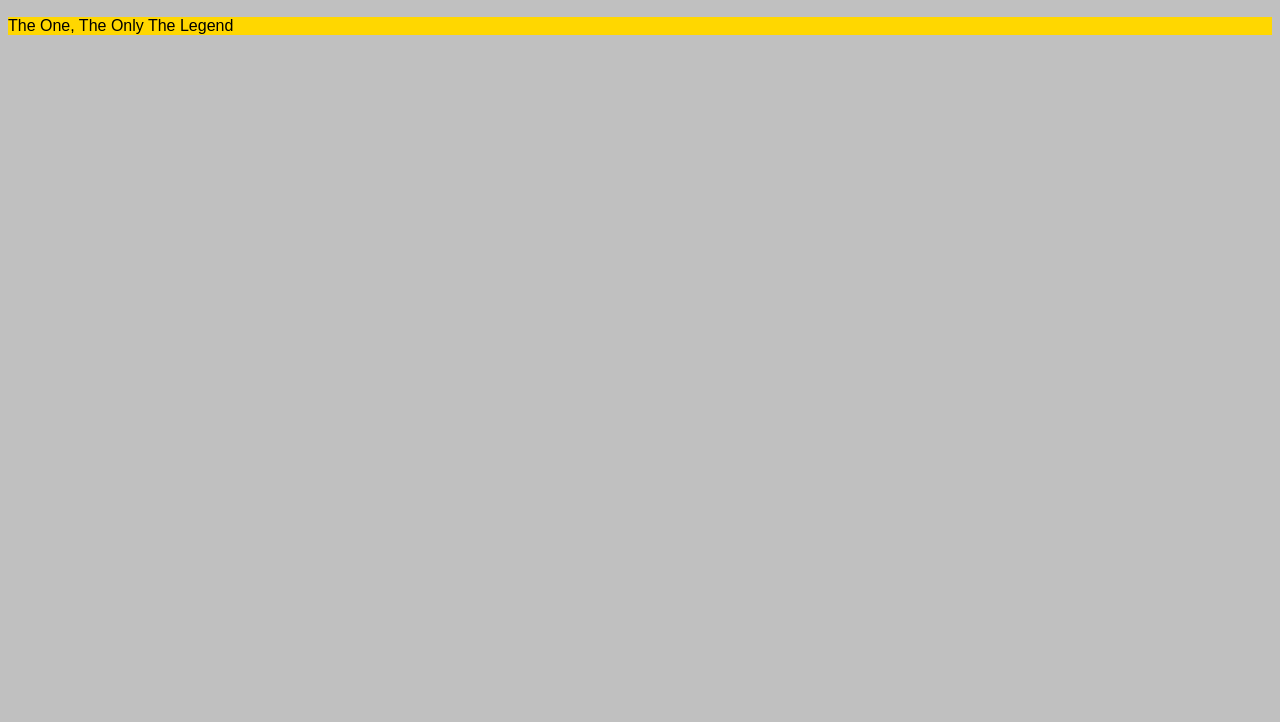
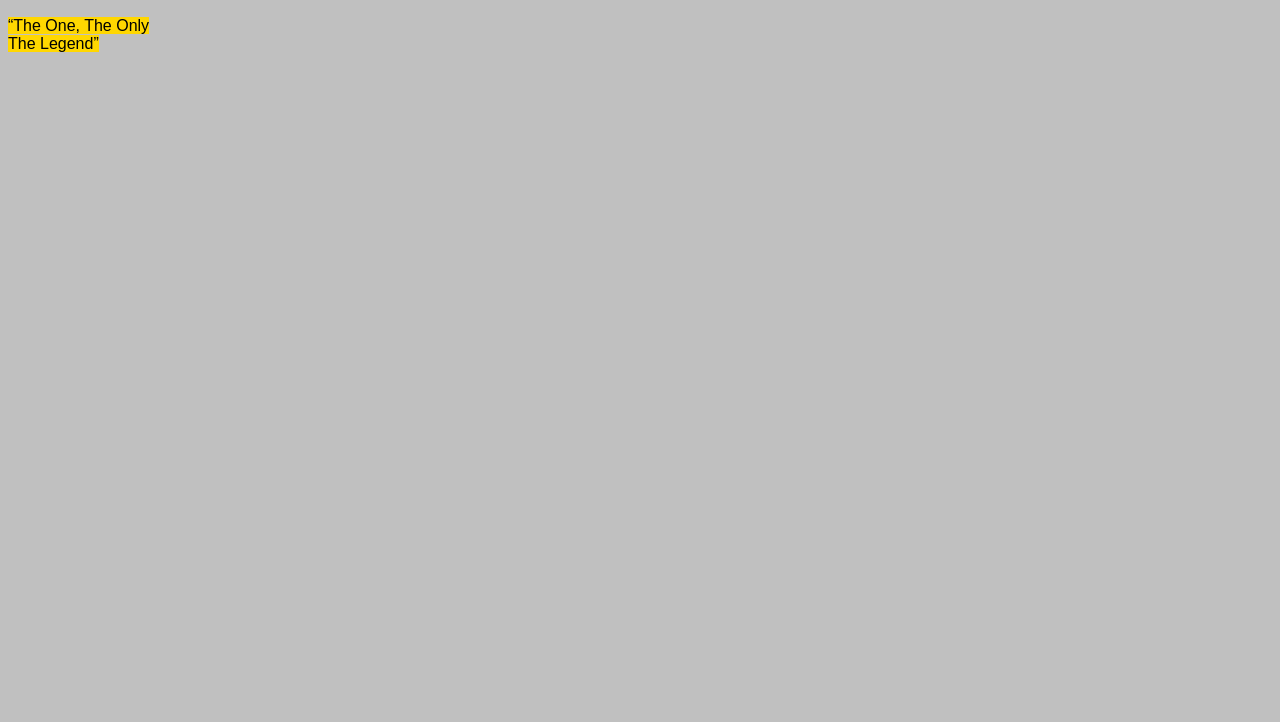
Before and after one commit to ajjuz97/ajjuz97.github.io, a plain HTML site: page index.html in a window 1280 px wide. Shown: the part 78-800 px from the top of the page. Drawn offline with Linux system fonts and the light colour scheme.

Commit message:
Update index.html

```diff
--- a/index.html
+++ b/index.html
@@ -21,7 +21,7 @@
   <body>
     <h1>Vishwaaaaaaaaaas</h1>
 
-    <p id="words">The One, The Only
-    The Legend</p>
+    <q id="words">The One, The Only<br>
+    The Legend</q>
   </body>
 </html>
```
